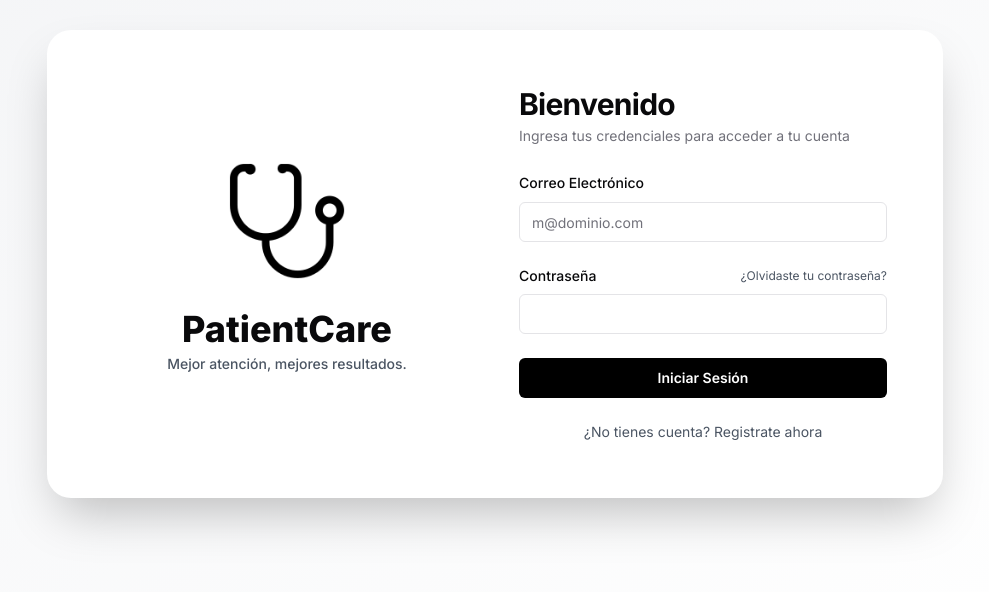
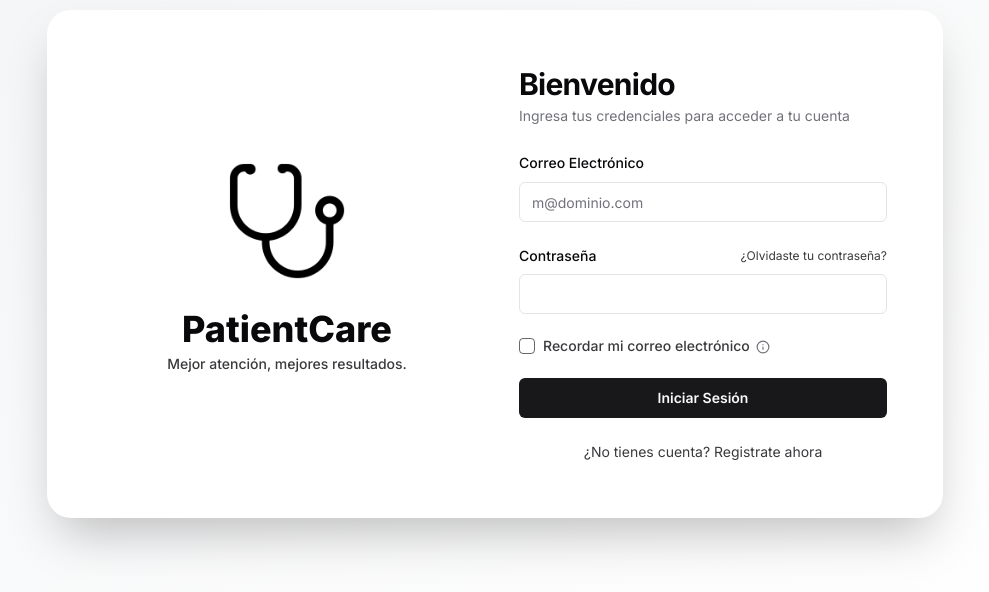
Before and after one commit to AlanNin/Medelle, a React (Vite) app: page / in a window 1280 px wide. Shown: the part 136-728 px from the top of the page, without its empty margins (145-1134 px from the left). Built offline with nearby package versions, Linux system fonts and the light colour scheme.

Commit message:
add remember email in sign in

```diff
--- a/index.html
+++ b/index.html
@@ -5,6 +5,10 @@
     <link rel="icon" type="image/png" href="/icon.png" />
     <meta name="viewport" content="width=device-width, initial-scale=1.0" />
     <title>PatientCare</title>
+    <meta
+      name="description"
+      content="PatientCare. Mejor atención, mejores resultados."
+    />
   </head>
   <body>
     <div id="root"></div>
--- a/package.json
+++ b/package.json
@@ -40,6 +40,7 @@
   "dependencies": {
     "@radix-ui/react-alert-dialog": "^1.1.2",
     "@radix-ui/react-avatar": "^1.1.1",
+    "@radix-ui/react-checkbox": "^1.1.2",
     "@radix-ui/react-collapsible": "^1.1.1",
     "@radix-ui/react-dialog": "^1.1.2",
     "@radix-ui/react-dropdown-menu": "^2.1.2",
--- /dev/null
+++ b/src/components/ui/checkbox.tsx
@@ -0,0 +1,28 @@
+import * as React from "react"
+import * as CheckboxPrimitive from "@radix-ui/react-checkbox"
+import { Check } from "lucide-react"
+
+import { cn } from "@/lib/utils"
+
+const Checkbox = React.forwardRef<
+  React.ElementRef<typeof CheckboxPrimitive.Root>,
+  React.ComponentPropsWithoutRef<typeof CheckboxPrimitive.Root>
+>(({ className, ...props }, ref) => (
+  <CheckboxPrimitive.Root
+    ref={ref}
+    className={cn(
+      "peer h-4 w-4 shrink-0 rounded-sm border border-primary ring-offset-background focus-visible:outline-none focus-visible:ring-2 focus-visible:ring-ring focus-visible:ring-offset-2 disabled:cursor-not-allowed disabled:opacity-50 data-[state=checked]:bg-primary data-[state=checked]:text-primary-foreground",
+      className
+    )}
+    {...props}
+  >
+    <CheckboxPrimitive.Indicator
+      className={cn("flex items-center justify-center text-current")}
+    >
+      <Check className="h-4 w-4" />
+    </CheckboxPrimitive.Indicator>
+  </CheckboxPrimitive.Root>
+))
+Checkbox.displayName = CheckboxPrimitive.Root.displayName
+
+export { Checkbox }
--- a/src/hooks/use-auth.ts
+++ b/src/hooks/use-auth.ts
@@ -73,14 +73,26 @@ function useAuth() {
   const handleLogin = async (
     email: string,
     password: string,
-    e: React.FormEvent
+    e: React.FormEvent,
+    rememberMe: boolean
   ) => {
     e.preventDefault();
     try {
+      if (!email || !password) {
+        toast.error("Por favor, rellena todos los campos requeridos");
+        return;
+      }
+
       toast.loading("Iniciando sesión...", {
         duration: Infinity,
         id: "logging-in",
       });
+
+      if (rememberMe) {
+        localStorage.setItem("lastEmail", email);
+      } else {
+        localStorage.removeItem("lastEmail");
+      }
 
       const response: SessionResponse = await window.ipcRenderer.invoke(
         "auth-sign-in",
--- a/src/pages/sign-in/index.tsx
+++ b/src/pages/sign-in/index.tsx
@@ -13,10 +13,19 @@ import { Label } from "@/components/ui/label";
 import AppLogo from "@/assets/icons/AppLogoBlack.png";
 import useAuth from "@/hooks/use-auth";
 import { toast } from "sonner";
+import { Checkbox } from "@/components/ui/checkbox";
+import {
+  Tooltip,
+  TooltipContent,
+  TooltipProvider,
+  TooltipTrigger,
+} from "@/components/ui/tooltip";
+import { Info } from "lucide-react";
 
 export default function SignInPage() {
-  const [email, setEmail] = useState("");
-  const [password, setPassword] = useState("");
+  const [email, setEmail] = useState<string | undefined>(undefined);
+  const [password, setPassword] = useState<string | undefined>(undefined);
+  const [rememberMe, setRememberMe] = useState<boolean>(false);
 
   const { handleLogin, session_exists, handlePersistentSession } = useAuth();
   const hasExecutedRef = useRef(false);
@@ -32,9 +41,12 @@ export default function SignInPage() {
   const handleNotAvailableToast = () => {
     toast("Esta  función aún no está disponible 😔", {
       description:
-        "Ponte en contactopara obtener más información, alanbusinessnin@gmail.com",
+        "Ponte en contacto para obtener más información, alanbusinessnin@gmail.com",
     });
   };
+
+  const lastEmail = localStorage.getItem("lastEmail");
+  const emailData = email ?? lastEmail;
 
   return (
     <div className="flex items-center justify-center min-h-screen bg-gradient-to-br from-gray-100 to-white p-8">
@@ -48,7 +60,7 @@ export default function SignInPage() {
           <h1 className="text-4xl font-extrabold text-center mt-6 mb-2">
             PatientCare
           </h1>
-          <Label className="text-gray-600 text-center">
+          <Label className="text-primary/85 text-center">
             Mejor atención, mejores resultados.
           </Label>
         </div>
@@ -61,7 +73,9 @@ export default function SignInPage() {
           </CardHeader>
           <CardContent>
             <form
-              onSubmit={(e) => handleLogin(email, password, e)}
+              onSubmit={(e) =>
+                handleLogin(emailData!, password!, e, rememberMe)
+              }
               className="space-y-6"
             >
               <div className="space-y-2">
@@ -73,7 +87,8 @@ export default function SignInPage() {
                   type="email"
                   placeholder="m@dominio.com"
                   required
-                  value={email}
+                  value={email ?? undefined}
+                  defaultValue={lastEmail ?? undefined}
                   onChange={(e) => setEmail(e.target.value)}
                   className="transition-all duration-200 focus:ring-2 focus:ring-black"
                   autoComplete="off"
@@ -85,7 +100,7 @@ export default function SignInPage() {
                     Contraseña
                   </Label>
                   <p
-                    className="text-xs text-gray-600 hover:underline cursor-pointer"
+                    className="text-xs text-primary/85 hover:underline cursor-pointer"
                     onClick={handleNotAvailableToast}
                   >
                     ¿Olvidaste tu contraseña?
@@ -96,23 +111,45 @@ export default function SignInPage() {
                   id="password"
                   type="password"
                   required
-                  value={password}
+                  value={password ?? undefined}
                   onChange={(e) => setPassword(e.target.value)}
                   className="transition-all duration-200 focus:ring-2 focus:ring-black"
                   autoComplete="off"
                 />
               </div>
-              <Button
-                className="w-full font-semibold bg-black text-white hover:bg-gray-800 transition-colors duration-200"
-                type="submit"
-              >
+              <div className="flex items-center space-x-2">
+                <Checkbox
+                  id="rememberMe"
+                  checked={rememberMe}
+                  onCheckedChange={(value) => setRememberMe(value === true)}
+                  className="border-primary/65"
+                />
+                <label className="text-sm text-primary/85 font-medium leading-none peer-disabled:cursor-not-allowed peer-disabled:opacity-70 flex items-center gap-1.5">
+                  Recordar mi correo electrónico
+                  <TooltipProvider>
+                    <Tooltip>
+                      <TooltipTrigger asChild>
+                        <Info className="h-3.5 w-3.5 text-muted-foreground mt-0.5" />
+                      </TooltipTrigger>
+                      <TooltipContent>
+                        <p>
+                          Rellenará el campo "Correo Electrónico" por defecto al
+                          terminar la sesión
+                        </p>
+                      </TooltipContent>
+                    </Tooltip>
+                  </TooltipProvider>
+                </label>
+              </div>
+
+              <Button className="w-full font-semibold" type="submit">
                 Iniciar Sesión
               </Button>
             </form>
           </CardContent>
           <CardFooter className="flex justify-center">
             <p
-              className="text-sm text-gray-600"
+              className="text-sm text-primary/85"
               onClick={handleNotAvailableToast}
             >
               ¿No tienes cuenta?{" "}
--- a/src/providers/app-config-provider.tsx
+++ b/src/providers/app-config-provider.tsx
@@ -2,23 +2,30 @@ import React, { createContext, useContext, useState, useEffect } from "react";
 
 const ConfigContext = createContext<AppConfigProps | undefined>(undefined);
 
+const useConfigState = () => {
+  const [config, setConfig] = useState<AppConfigProps | null>(null);
+
+  const loadConfig = async () => {
+    const response = await window.ipcRenderer.invoke("config-load");
+    setConfig(response);
+  };
+
+  useEffect(() => {
+    loadConfig();
+  }, []);
+
+  return { config, setConfig, loadConfig };
+};
+
 export const AppConfigProvider: React.FC<{ children: React.ReactNode }> = ({
   children,
 }) => {
-  const [config, setConfig] = useState<AppConfigProps | undefined>(undefined);
-
-  useEffect(() => {
-    const loadConfig = async () => {
-      useConfig;
-      const response = await window.ipcRenderer.invoke("config-load");
-      setConfig(response);
-    };
-
-    loadConfig();
-  }, []);
+  const { config } = useConfigState();
 
   return (
-    <ConfigContext.Provider value={config}>{children}</ConfigContext.Provider>
+    <ConfigContext.Provider value={config ?? {}}>
+      {children}
+    </ConfigContext.Provider>
   );
 };
 
@@ -30,6 +37,8 @@ export const useConfig = () => {
   return context;
 };
 
-export const saveConfig = (data: AppConfigProps) => {
+export const saveConfig = async (data: AppConfigProps) => {
+  const { loadConfig } = useConfigState();
   window.ipcRenderer.invoke("config-save", data);
+  await loadConfig();
 };
--- a/src/types/app-config.ts
+++ b/src/types/app-config.ts
@@ -1,5 +1,3 @@
 type AppConfigProps = {
   lastSavePath?: string;
-  setting1?: string;
-  setting2?: string;
 };
--- a/src/updater/app.tsx
+++ b/src/updater/app.tsx
@@ -1,6 +1,6 @@
 import AppLogo from "@/assets/icons/AppLogoBlack.png";
 import { UpdateProps } from "@/types/update";
-import { Loader2 } from "lucide-react";
+import { Frown, Loader2 } from "lucide-react";
 import { useState } from "react";
 
 export default function UpdaterApp() {
@@ -47,10 +47,13 @@ export default function UpdaterApp() {
 
       case "error":
         return (
-          <div className="flex flex-col items-center">
-            <h1 className="text-base text-red-500">
-              Error al verificar actualizaciones
+          <div className="flex flex-col items-center gap-2">
+            <h1 className="text-base text-muted-foreground">
+              Ocurrió un error al verificar las actualizaciones
             </h1>
+            <p className="text-sm text-muted-foreground italic">
+              Terminando aplicación...
+            </p>
           </div>
         );
 
@@ -83,12 +86,17 @@ export default function UpdaterApp() {
         <img src={AppLogo} className="w-10 h-10" alt="Logo" />
         <h1 className="text-4xl font-medium">PatientCare</h1>
       </div>
-      <div className="flex flex-col items-center gap-4">
+      <div className="flex flex-col items-center gap-6">
         {renderUpdateStatus()}
-        <Loader2
-          className="animate-spin w-6 h-6 text-muted-foreground"
-          strokeWidth={1.2}
-        />
+
+        {status.status === "error" ? (
+          <Frown className="w-6 h-6 text-muted-foreground" strokeWidth={1.2} />
+        ) : (
+          <Loader2
+            className="animate-spin w-6 h-6 text-muted-foreground"
+            strokeWidth={1.2}
+          />
+        )}
       </div>
     </div>
   );
```
Also changed, not shown: electron/main.ts (+18 -13 lines), src/main.tsx (+4 -4 lines), 1 other file (tests, documents, lock files or other folders).
